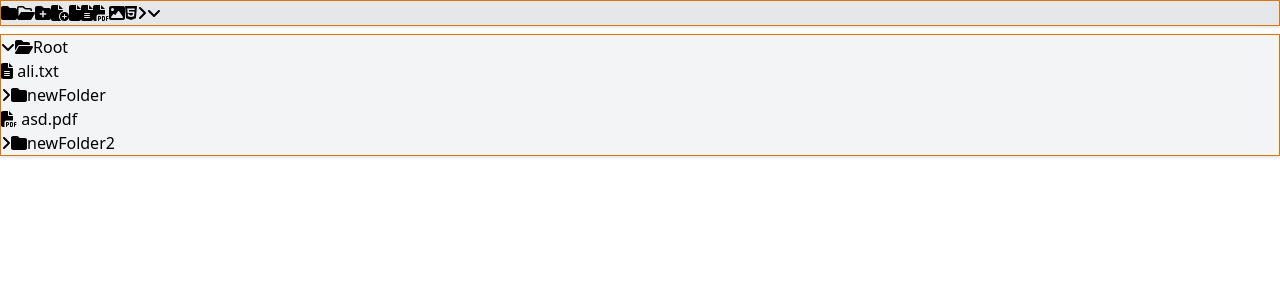
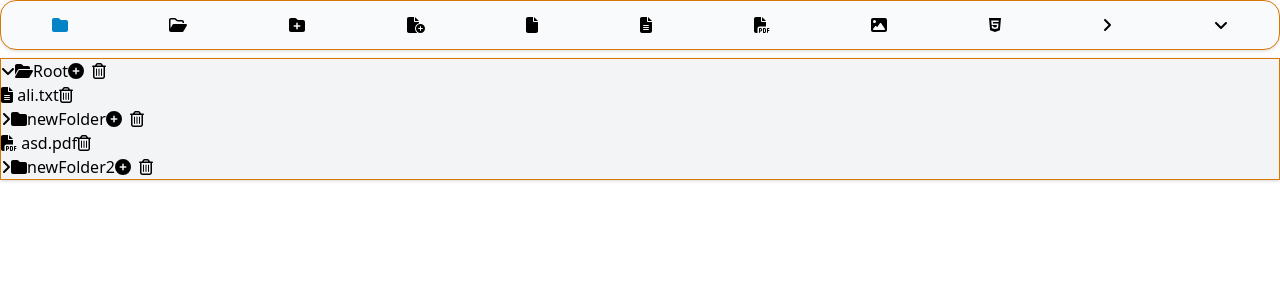
Before and after one commit to alimardani70/explore, a React (Create React App) app: page / in a window 1280 px wide. Both pictures are taken after a click on the button "Root". Shown: the top 300 px of the page. Built offline with nearby package versions, Linux system fonts and the light colour scheme.

Commit message:
add delete buttons

```diff
--- a/src/App.tsx
+++ b/src/App.tsx
@@ -11,8 +11,8 @@ library.add(fab, far, fas);
 function App() {
   return (
     <div className="App">
-      <div className='border border-amber-600 bg-gray-200 drop-shadow transition-shadow'>
-          <Icon name='folder' type='solid' />
+      <div className='border border-amber-600 bg-gray-50 drop-shadow transition-shadow flex flex-row justify-around py-4 rounded-2xl'>
+          <Icon name='folder' type='solid'  className='text-sky-600'/>
           <Icon name='folder-open'  type='regular' />
           <Icon name='folder-plus'  type='solid' />
           <Icon name='file-circle-plus'  type='solid' />
--- a/src/components/Button.tsx
+++ b/src/components/Button.tsx
@@ -1,13 +1,25 @@
-import React from 'react';
+import React, {ReactNode} from 'react';
 
 type propsType = {
+  children: ReactNode;
+ className?: string;
+ onClick?: (args?: any) => void;
 }
 
-const Button: React.FC<propsType>  = () => {
+const Button: React.FC<propsType>  = ({
+                                       children,
+                                       className='',
+                                       onClick,
+                                      }) => {
+ const clickHandler = (event: React.MouseEvent<HTMLElement>) => {
+  if (!!onClick) {
+   onClick(event);
+  }
+ };
  return (
-  <div>
-
-  </div>
+  <button className={className}  onClick={clickHandler}>
+   {children}
+  </button>
  );
 };
 
--- a/src/components/Directory.tsx
+++ b/src/components/Directory.tsx
@@ -1,5 +1,7 @@
 import React, {ReactNode, useState} from 'react';
 import Icon from "./Icon";
+import NewItem from "./NewItem";
+import Button from "./Button";
 
 
 type contentType = {
@@ -25,23 +27,24 @@ const Directory: React.FC<propsType> = ({
     const onclickHandler = () => {
         setOpen(!open);
     }
-    const getIconByExt = (ext: string): ReactNode =>{
-        let icon:ReactNode ='';
+
+    const getIconByExt = (ext: string): ReactNode => {
+        let icon: ReactNode = '';
         switch (ext) {
             case 'txt':
-                icon = <Icon name='file-lines' type='solid' />;
+                icon = <Icon name='file-lines' type='solid'/>;
                 break;
             case 'pdf':
-                icon = <Icon name='file-pdf' type='solid' />;
+                icon = <Icon name='file-pdf' type='solid'/>;
                 break;
             case 'jpg':
-                icon = <Icon name='image' type='solid' />;
+                icon = <Icon name='image' type='solid'/>;
                 break;
             case 'html':
-                icon = <Icon name='html5' type='brands' />;
+                icon = <Icon name='html5' type='brands'/>;
                 break;
             default:
-                icon = <Icon name='file' type='regular' />;
+                icon = <Icon name='file' type='regular'/>;
 
         }
         return icon;
@@ -49,21 +52,35 @@ const Directory: React.FC<propsType> = ({
     const child = (item: propsType | contentType): any => {
         if ('extension' in item) {
             let icon = getIconByExt(item.extension)
-            return <div>{icon} {item.name}.{item.extension}</div>
+            return <div>
+                {icon} {item.name}.{item.extension}
+                <Button> <Icon name={'trash-can'} type='regular'/></Button>
+            </div>
         } else {
-            if('content' in item )
-                return <Directory name={item.name} content={item.content}></Directory>
+            if ('content' in item)
+                return <>
+                    <Directory name={item.name} content={item.content}></Directory>
+                </>
         }
     }
     return (
         <div>
-            <button onClick={onclickHandler}>
-                {open && <><Icon name='angle-down' type='solid'/><Icon name='folder-open' type='solid'/></>}
-                {!open && <><Icon name='angle-right' type='solid'/><Icon name='folder' type='solid'/></>}
-                {name}
-            </button>
+            <div className='flex flex-row'>
+
+                <Button onClick={onclickHandler}>
+                    {open && <><Icon name='angle-down' type='solid'/><Icon name='folder-open' type='solid'/></>}
+                    {!open && <><Icon name='angle-right' type='solid'/><Icon name='folder' type='solid'/></>}
+                    {name}
+                </Button>
+                <div className='flex flex-row space-x-2'>
+                    <NewItem/>
+                    <Button> <Icon name={'trash-can'} type='regular'/></Button>
+                </div>
+            </div>
+
             {open && !!content && content.map((item: propsType | contentType, index: number) => {
-                return <div key={index}>{child(item)}
+                return <div key={index} className='flex flex-row space-x-4'>
+                    {child(item)}
                 </div>
             })
             }
--- a/src/components/Form.tsx
+++ b/src/components/Form.tsx
@@ -1,13 +1,14 @@
 import React from 'react';
 
 type propsType = {
+ children: any
 }
 
-const Form: React.FC<propsType>  = () => {
+const Form: React.FC<propsType>  = ({children }) => {
  return (
-  <div>
-
-  </div>
+  <form>
+   {children}
+  </form>
  );
 };
 
--- a/src/components/Icon.tsx
+++ b/src/components/Icon.tsx
@@ -9,18 +9,20 @@ import {
 
 type propsType = {
     name: IconName ,
-    type: IconStyle
+    type: IconStyle,
+    className?: string
 }
 // library.add(fab, far, fas);
 
 const Icon: React.FC<propsType>  = ({
                                         name,
-                                        type
+                                        type,
+                                        className
                                     }) => {
 
  return (
   <>
-      <FontAwesomeIcon icon={[type as IconPrefix, name as IconName]}  />
+      <FontAwesomeIcon icon={[type as IconPrefix, name as IconName]} className={className}  />
   </>
  );
 };
--- a/src/components/Input.tsx
+++ b/src/components/Input.tsx
@@ -1,14 +1,21 @@
 import React from 'react';
 
 type propsType = {
+    name: string,
+    type?: 'text' | 'password',
+
 }
 
-const Input: React.FC<propsType>  = () => {
- return (
-  <div>
-
-  </div>
- );
+const Input: React.FC<propsType> = ({
+                                     name,
+                                     type='text',
+                                    }) => {
+    return (
+        <input
+            name={name}
+            type={type}
+        />
+    );
 };
 
 export default Input;
--- /dev/null
+++ b/src/components/NewItem.tsx
@@ -0,0 +1,30 @@
+import React, {useState} from 'react';
+import Form from "./Form";
+import Input from "./Input";
+import Button from "./Button";
+import Icon from "./Icon";
+
+type propsType = {
+}
+
+const NewItem: React.FC<propsType>  = () => {
+    const [showInput, setShowInput] = useState<boolean>(false);
+
+    const addNewHandler = () =>{
+        setShowInput(!showInput);
+    }
+ return (
+     <div className='flex flex-row'>
+         <Button onClick={addNewHandler}>
+             {showInput && <Icon name='close' type='solid'/>}
+             {!showInput && <Icon name='plus-circle' type='solid'/>}
+         </Button>
+         {showInput && <Form>
+             <Input name='name'/>
+         </Form>}
+     </div>
+
+ );
+};
+
+export default NewItem;
```
